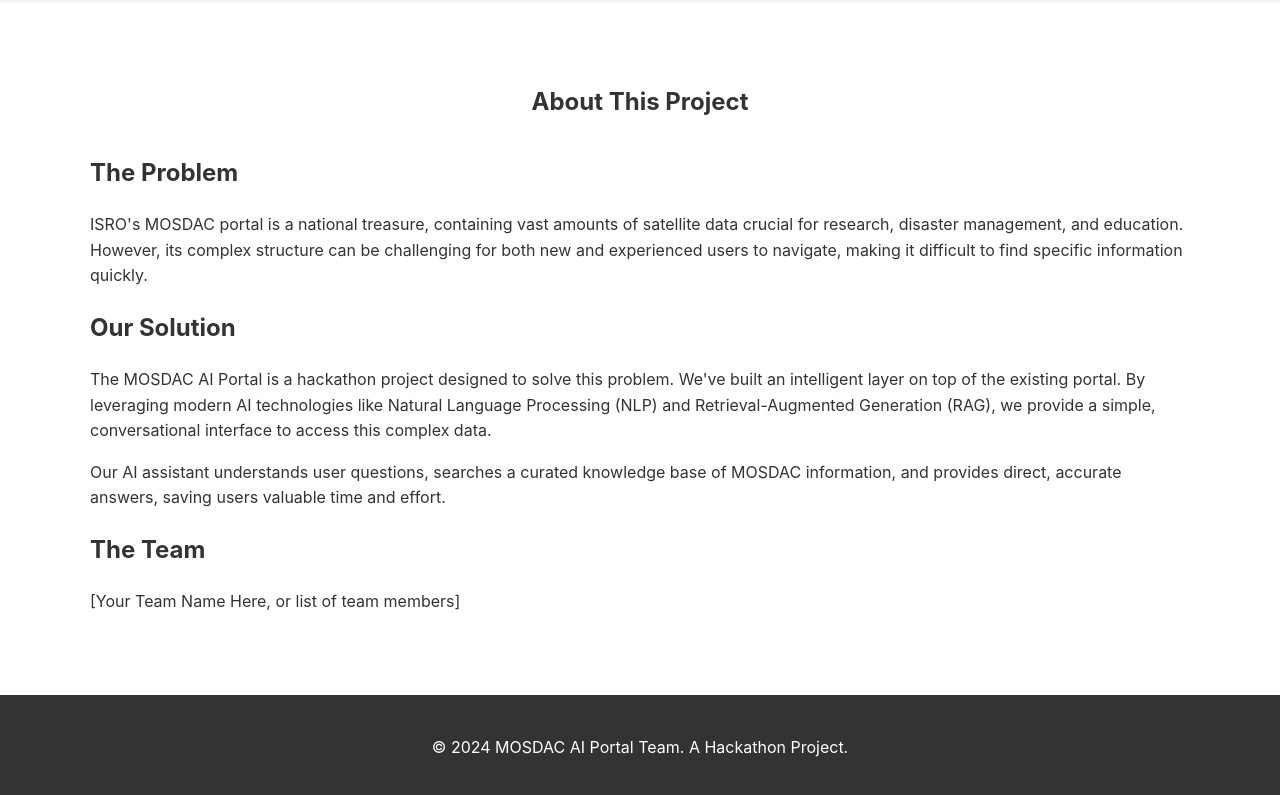
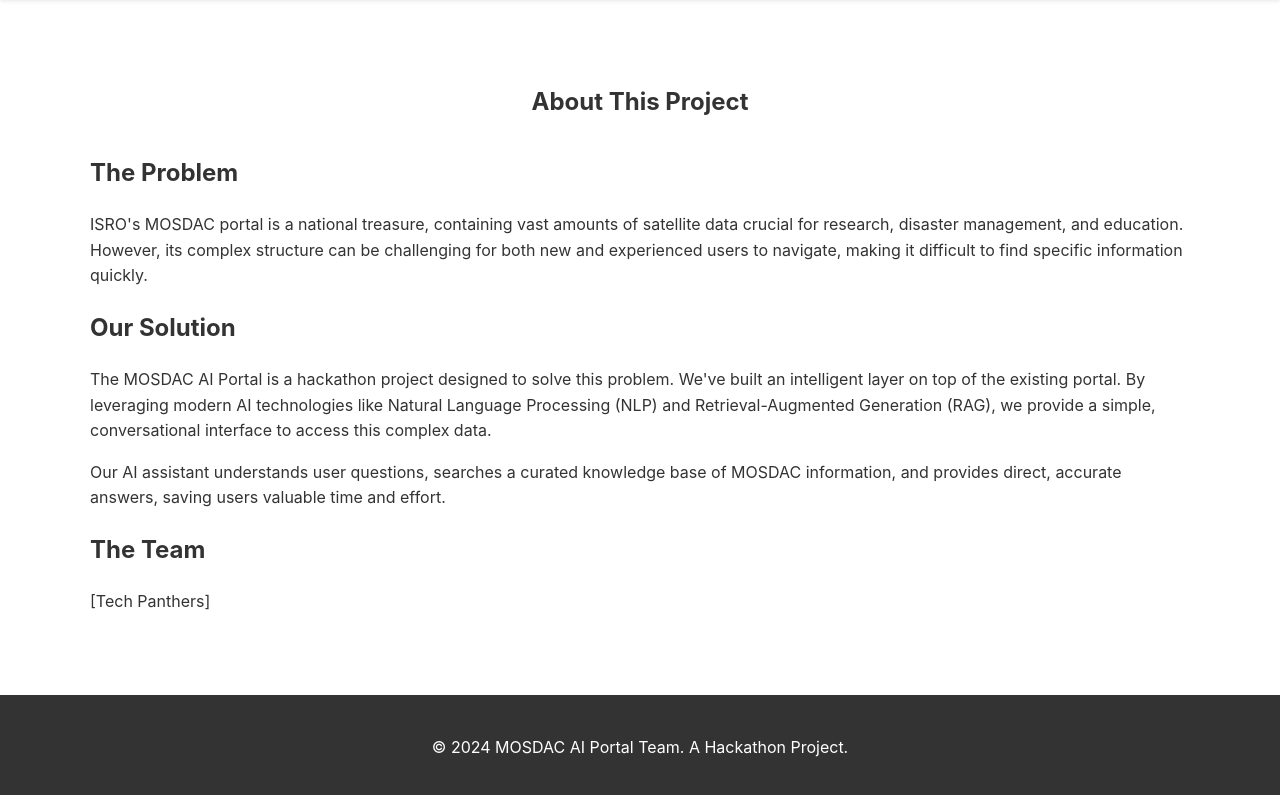
Before and after one commit to vinni-905/mosdac-ai-bot, a plain HTML site: page frontend/about.html in a window 1280 px wide. Shown: the part 71-866 px from the top of the page. Drawn offline with Linux system fonts and the light colour scheme.

Commit message:
Update about.html

```diff
--- a/frontend/about.html
+++ b/frontend/about.html
@@ -33,7 +33,7 @@
                 <p>Our AI assistant understands user questions, searches a curated knowledge base of MOSDAC information, and provides direct, accurate answers, saving users valuable time and effort.</p>
 
                 <h2>The Team</h2>
-                <p>[Your Team Name Here, or list of team members]</p>
+                <p>[Tech Panthers]</p>
             </div>
         </section>
     </main>
```
